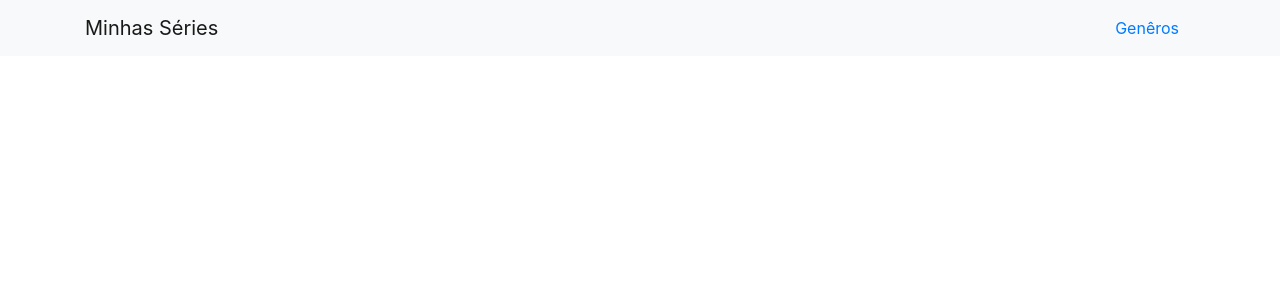
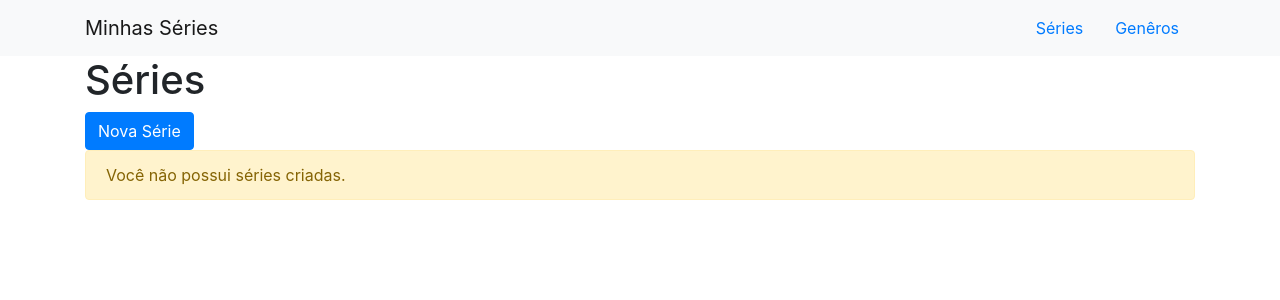
Before and after one commit to LuisValgoi/react-minhas-series, a React (Create React App) app: page /series in a window 1280 px wide. Shown: the top 300 px of the page. Built offline with nearby package versions, Linux system fonts and the light colour scheme; no server answers.

Commit message:
added series initial screen

```diff
--- a/src/App.js
+++ b/src/App.js
@@ -4,6 +4,8 @@ import Generos from "./Generos";
 import NovoGenero from "./NovoGenero";
 import EditarGenero from "./EditarGenero";
 import Home from "./Home";
+import Series from "./Series";
+
 import {
   BrowserRouter as Router,
   Route,
@@ -21,6 +23,7 @@ function App() {
             <Route path="/generos" exact component={Generos} />
             <Route path="/generos/novo" exact component={NovoGenero} />
             <Route path="/generos/:id" exact component={EditarGenero} />
+            <Route path="/series" exact component={Series} />
           </Switch>
         </div>
       </Router>
--- a/src/Header.js
+++ b/src/Header.js
@@ -24,6 +24,9 @@ const Header = () => {
         <Collapse isOpen={open} navbar>
           <Nav className="ml-auto">
             <NavItem>
+              <NavLink tag={Link} to="/series">Séries</NavLink>
+            </NavItem>
+            <NavItem>
               <NavLink tag={Link} to="/generos">Genêros</NavLink>
             </NavItem>
           </Nav>
--- /dev/null
+++ b/src/Series.js
@@ -0,0 +1,71 @@
+import React, { useState, useEffect } from "react";
+import { Link } from "react-router-dom"
+import axios from "axios";
+
+const Series = () => {
+  const [data, setData] = useState([]);
+  useEffect(() => {
+    axios.get("/api/series").then(res => {
+      setData(res.data.data);
+    });
+  }, []);
+
+  const deleteRecord = (id) => {
+    axios.delete("/api/series/" + id).then((res) => {
+      const filtrado = data.filter(res => res.id !== id);
+      setData(filtrado)
+    });
+  };
+
+  const renderizaLinha = (record) => {
+    return (
+      <tr key={record.id}>
+        <th scope="row">{record.id}</th>
+        <td>{record.name}</td>
+        <td>
+          <Link className="btn btn-info" to={"/series/" + record.id}>Editar</Link>
+          <button className="btn btn-danger" onClick={() => deleteRecord(record.id)}>Remover</button>
+        </td>
+      </tr>
+    );
+  }
+
+  if (data.length === 0) {
+    return (
+
+      <div className="container">
+        <h1>Séries</h1>
+        <div>
+          <Link to="/series/novo" className="btn btn-primary">Nova Série</Link>
+        </div>
+        <div className="alert alert-warning" role="alert">
+          Você não possui séries criadas.
+        </div>
+      </div>
+    )
+  }
+
+  return (
+    <div className="container">
+      <h1>Séries</h1>
+
+      <div>
+        <Link to="/series/novo" className="btn btn-primary">Nova Série</Link>
+      </div>
+      <table className="table table-dark">
+        <thead>
+          <tr>
+            <th scope="col">ID</th>
+            <th scope="col">Nome</th>
+            <th scope="col">Ações</th>
+          </tr>
+        </thead>
+        <tbody>
+          {data.map(renderizaLinha)}
+        </tbody>
+      </table>
+    </div>
+  );
+};
+
+export default Series;
```
